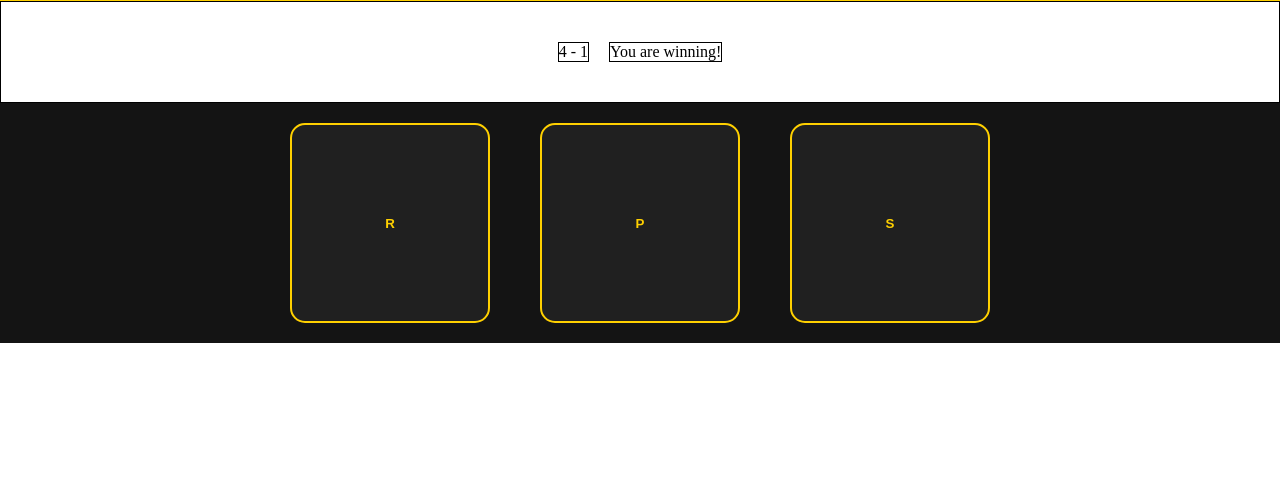
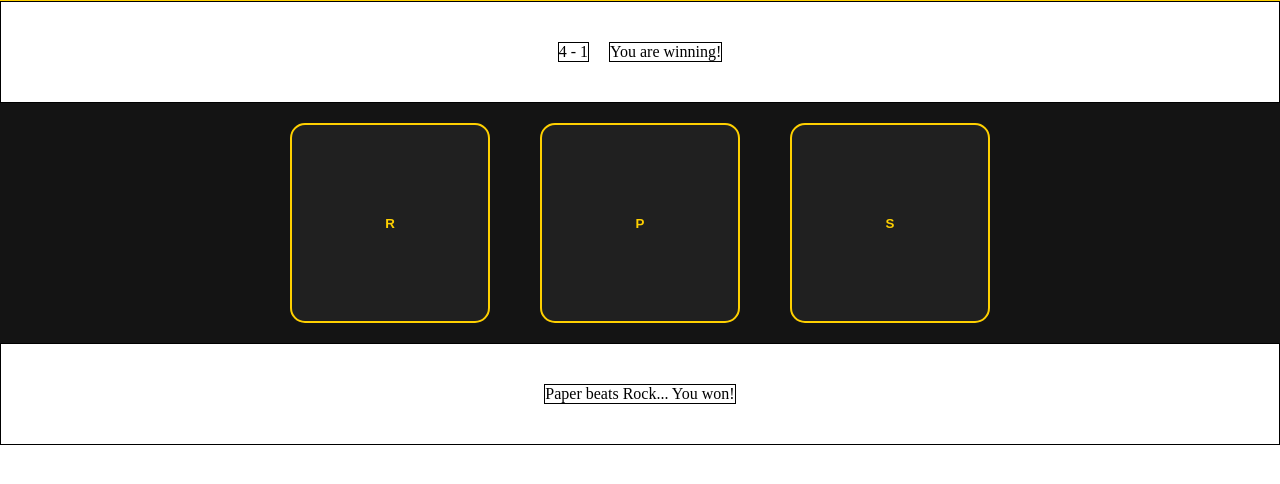
Before and after one commit to mattiauliano/rock_paper_scissors, a plain HTML site: page index.html in a window 1280 px wide. Shown: the part 92-576 px from the top of the page. Drawn offline with Linux system fonts and the light colour scheme.

Commit message:
Add style to the game state section

```diff
--- a/index.html
+++ b/index.html
@@ -27,7 +27,7 @@
         </section>
 
         <section id="round-result-display">
-            <div id="round-result"></div>
+            <div id="round-result">Paper beats Rock... You won!</div>
         </section>
 
         <footer>
--- a/style.css
+++ b/style.css
@@ -78,3 +78,20 @@ header {
     color: rgb(255, 208, 0);
     font-weight: bolder;
 }
+
+/* Game state section */
+
+#round-result-display {
+    border: 1px solid black;
+    display: flex;
+    gap: 20px;
+    align-items: center;
+    justify-content: center;
+    height: 100px;
+}
+
+#round-result {
+    border: 1px solid black;
+}
+
+/* Footer */
```
